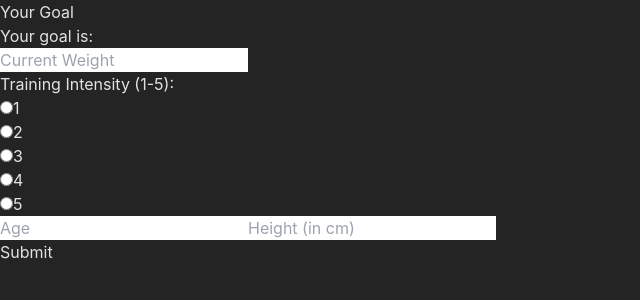
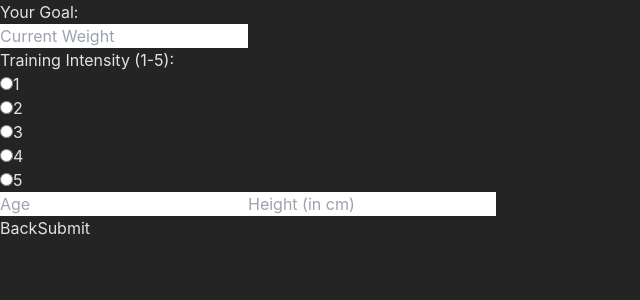
Before and after one commit to RajanChavada/Arnold, a React (Vite) app in the folder arnold/: page /signup in a window 1280 px wide. Both pictures are taken after a click on the button "Next". Shown: the top 300 px of the page, without its empty margins (0-640 px from the left). Built offline with nearby package versions, Linux system fonts and the light colour scheme.

Commit message:
Changes to form added

```diff
--- a/arnold/src/components/Signup.tsx
+++ b/arnold/src/components/Signup.tsx
@@ -104,18 +104,17 @@ export default function Signup() {
 
       <Dialog size="sm" open={secondModalOpen} handler={() => setSecondModalOpen(false)} className="p-4">
         <DialogHeader className="relative m-0 block">
-          <Typography variant="h4" color="blue-gray">
-            Your Goal
+          <Typography variant="h2" className="text-gray-700 text-center">
+            Your Goal: {selectedGoal}
           </Typography>
         </DialogHeader>
         <DialogBody>
-          <Typography>Your goal is: {selectedGoal}</Typography>
           <input
             type="number"
             placeholder="Current Weight"
             value={currentWeight}
             onChange={(e) => setCurrentWeight(e.target.value ? Number(e.target.value) : "")}
-            className="mt-2 p-2 border border-gray-300 rounded text-gray-900"
+            className=" mt-2 p-2 border border-gray-300 rounded text-gray-900"
           />
           {selectedGoal === "Cut" || selectedGoal === "Bulk" ? (
             <input
@@ -127,7 +126,7 @@ export default function Signup() {
             />
           ) : null}
           <div className="mt-4">
-            <Typography>Training Intensity (1-5):</Typography>
+            <Typography variant="h5" className="text-gray-700">Training Intensity (1-5):</Typography>
             {[1, 2, 3, 4, 5].map((intensity) => (
               <div key={intensity}>
                 <input
@@ -164,6 +163,7 @@ export default function Signup() {
           />
         </DialogBody>
         <DialogFooter>
+          <button className="bg-white px-4 py-2 text-blue-700 rounded outline">Back</button>
           <button
             className="ml-auto bg-blue-500 px-4 py-2 text-white rounded"
             onClick={() => setSecondModalOpen(false)}
```
